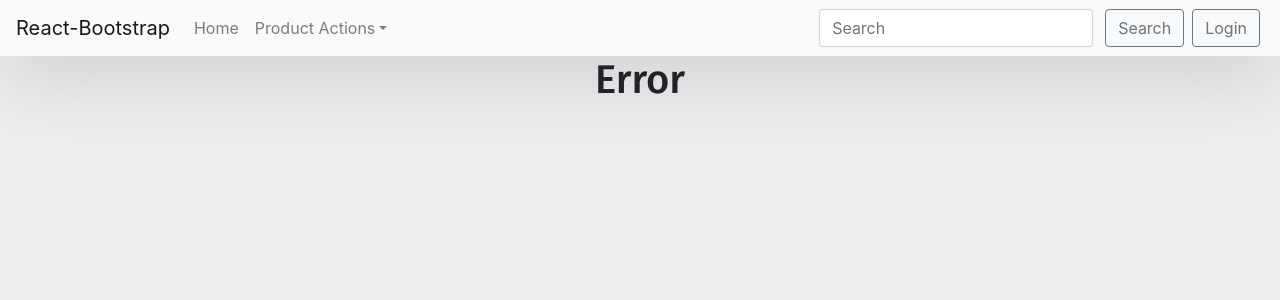
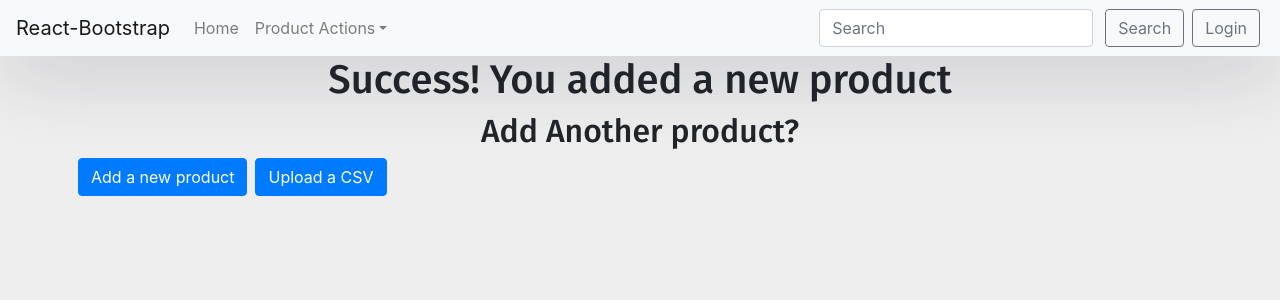
Before and after one commit to robertsicher/prjoect_3_product_manager, a React (Create React App) app in the folder client/: page /productsuccess in a window 1280 px wide. Before the commit this address led to /404. Shown: the top 300 px of the page. Built offline with nearby package versions, Linux system fonts and the light colour scheme.

Commit message:
Final branch uplaod

```diff
--- a/client/src/App.js
+++ b/client/src/App.js
@@ -13,6 +13,7 @@ import Login from "./components//login/login.component";
 import SignUp from "./components/login/signup.components";
 import HomePage from "./pages/HomePage";
 import ProfilePage from "./pages/ProfilePage";
+import Addsuccess from "./components/addsuccess/addsuccess";
 
 function App() {
   return (
@@ -30,6 +31,7 @@ function App() {
 
           <Route path="/login" exact component={Login} />
           <Route path="/catalogue" exact component={Catalogue} />
+          <Route path="/productsuccess" exact component={Addsuccess} />
           <Route path="/new-product" exact component={Productcreation} />
           <Route path="/export" exact component={CatalogueExport} />
           <Route path="/404" exact component={ErrorPage} />
--- /dev/null
+++ b/client/src/components/addsuccess/addsuccess.js
@@ -0,0 +1,21 @@
+import { Container, Row } from "react-bootstrap";
+import Csvuploadmodal from "../csvuploadmodal/csvuploadmodal";
+import Productcreationmodal from "../productcreationformmodal/creationformmodal";
+
+
+function Addsuccess() {
+  return (
+    <div>
+        <h1>Success! You added a new product</h1>
+        <Container>
+            <h2>Add Another product?</h2>
+            <Row>
+                <Productcreationmodal />
+                <Csvuploadmodal/>
+            </Row>
+        </Container>
+    </div>
+  );
+}
+
+export default Addsuccess;
--- a/client/src/components/productcreationformmodal/creationformmodal.js
+++ b/client/src/components/productcreationformmodal/creationformmodal.js
@@ -1,5 +1,6 @@
 import {Button, Modal, Form} from 'react-bootstrap';
 import React, { Component } from "react";
+import axios from "axios";
 
 export default class Productcreationmodal extends Component {
   constructor(props) {
@@ -12,6 +13,7 @@ export default class Productcreationmodal extends Component {
     this.onChangeDimensions = this.onChangeDimensions.bind(this);
     this.onChangeProductColours = this.onChangeProductColours.bind(this);
     this.onChangeMarketingInfo = this.onChangeMarketingInfo.bind(this);
+    this.onSubmit = this.onSubmit.bind(this);
 
     this.state = {
       productname:'',
@@ -84,7 +86,12 @@ export default class Productcreationmodal extends Component {
       marketinginfo: this.state.marketinginfo,
     }
 
-    console.log(product)
+    console.log(product);
+
+    axios.post('http://localhost:8080/product/add', product)
+    .then(res => console.log(res.data));
+
+    window.location="/productsuccess"
   }
 
     // const [show, setShow] = useState(false);
--- a/client/src/components/producttable/producttable.js
+++ b/client/src/components/producttable/producttable.js
@@ -1,8 +1,32 @@
+import axios from "axios";
+import { Component } from "react";
 import { Table } from "react-bootstrap";
 import TableRow from "./tablerow";
 
-function ProductTable() {
-  return (
+export default class ProductTable extends Component {
+    constructor(props){
+        super(props);
+        this.state = {products: []};
+    }
+
+    componentDidMount(){
+        axios.get('http://localhost:8080/product/')
+        .then(response => {
+            this.setState({ products: response.data})
+        })
+        .catch((error) => {
+            console.log(error);
+        })
+    }
+
+    productList(){
+        return this.state.products.map( currentproduct =>{
+            return <TableRow product={currentproduct} key={currentproduct._id} />;
+        })
+    }
+
+  render(){
+    return (
         <Table striped bordered hover variant="dark">
             <thead>
                 <tr>
@@ -14,10 +38,9 @@ function ProductTable() {
                 </tr>
             </thead>
             <tbody>
-                <TableRow />
+                {this.productList()}
             </tbody>
         </Table>
   );
 }
-
-export default ProductTable;
+}
--- a/client/src/components/producttable/tablerow.js
+++ b/client/src/components/producttable/tablerow.js
@@ -1,13 +1,14 @@
 import { PhotoPlaceholder } from 'react-placeholder-image';
 
-function TableRow() {
+function TableRow(props) {
+  console.log(props)
   return (
                 <tr>
-                <td className="align-middle">1234567890</td>
+                <td className="align-middle">{props.product.partnumber}</td>
                 <td className="align-middle p-0"><PhotoPlaceholder width={75} height={75}/></td>
-                <td className="align-middle">ReSet Call Point</td>
-                <td className="align-middle">Red</td>
-                <td className="align-middle">46x46x4</td>
+                <td className="align-middle">{props.product.productname}</td>
+                <td className="align-middle">{props.product.marketinginfo}</td>
+                <td className="align-middle">{props.product.productcategory}</td>
                 </tr>
   );
 }
--- a/package.json
+++ b/package.json
@@ -13,6 +13,7 @@
   "author": "",
   "license": "ISC",
   "dependencies": {
+    "axios": "^0.21.1",
     "bcryptjs": "^2.4.3",
     "body": "^5.1.0",
     "body-parser": "^1.19.0",
```
Also changed, not shown: 1 other file (tests, documents, lock files or other folders).
